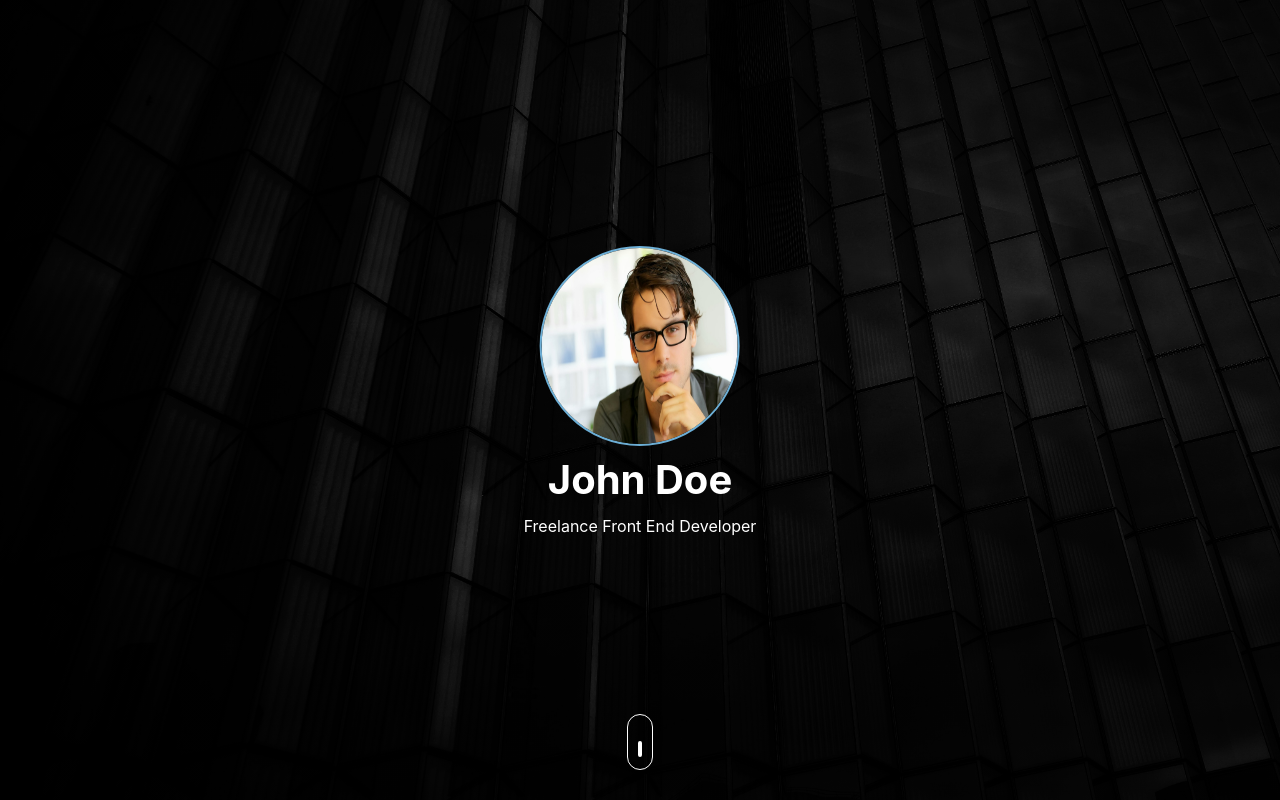
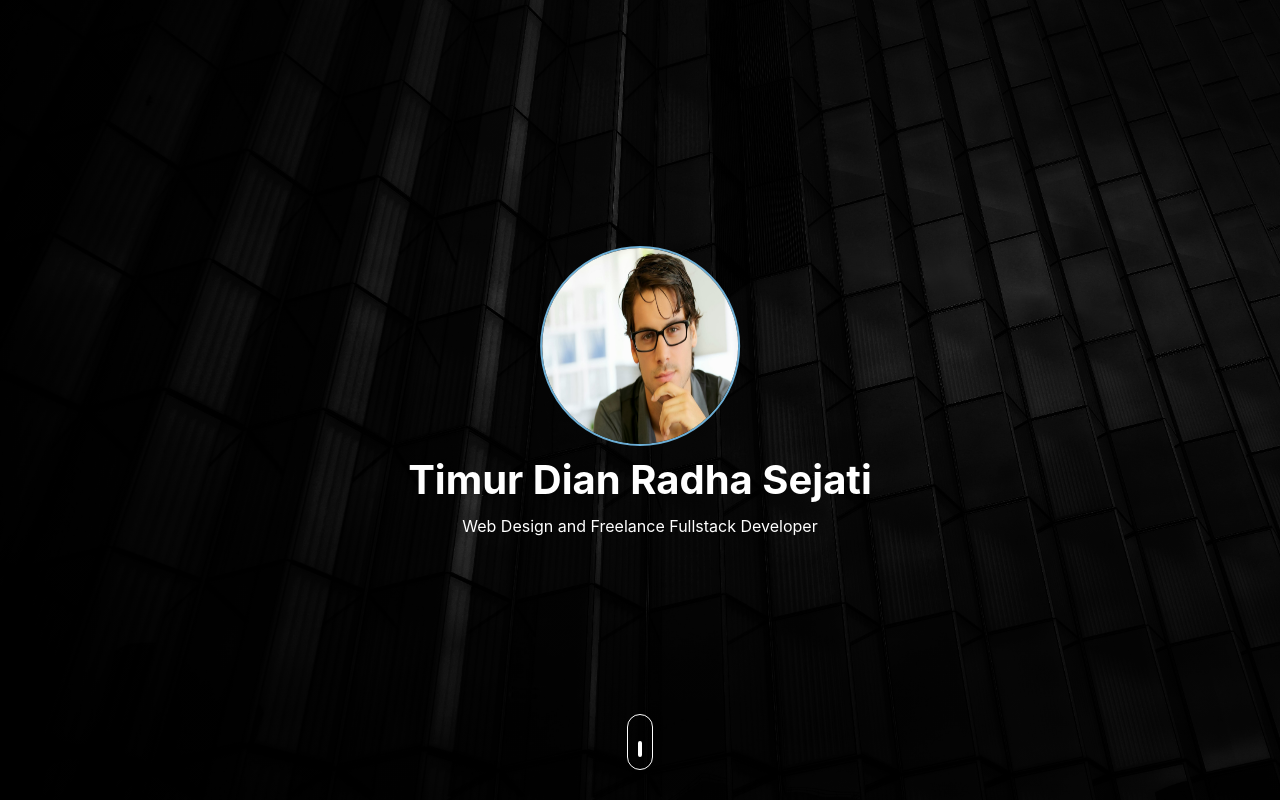
Before and after one commit to TimurSejati/MyResume, a plain HTML site: page index.html in a window 1280 px wide. Shown: the top 800 px of the page. Drawn offline with nearby package versions, Linux system fonts and the light colour scheme.

Commit message:
Update nama dan bidang

```diff
--- a/index.html
+++ b/index.html
@@ -28,8 +28,8 @@
         <div class="container text-center">
             <div class="user-box">
                 <img src="img/user1.jpg" style="width: 200px; height:200px;">
-                <h1>John Doe</h1>
-                <p>Freelance Front End Developer</p>
+                <h1>Timur Dian Radha Sejati</h1>
+                <p>Web Design and Freelance Fullstack Developer</p>
 
             </div>
         </div>
```
